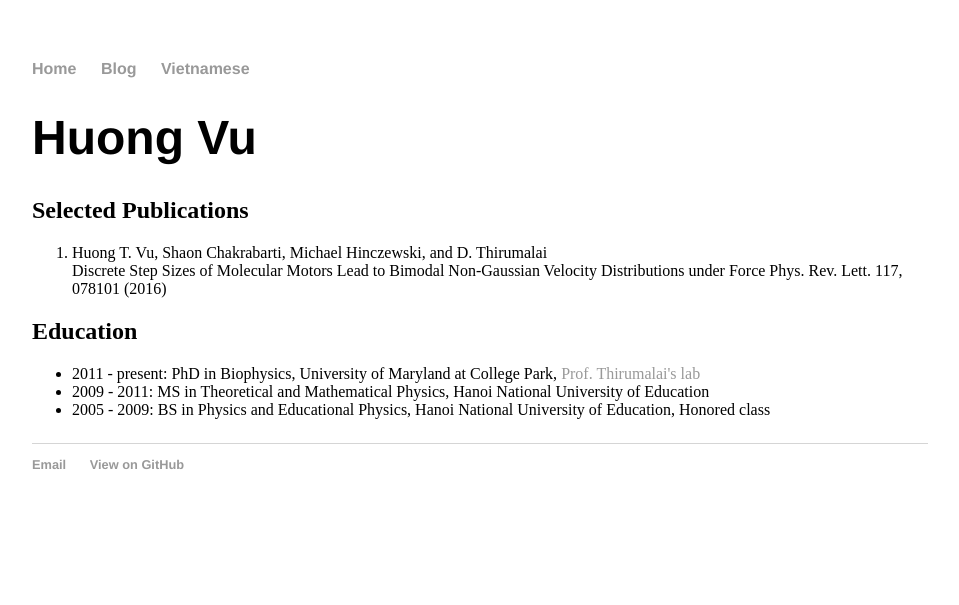
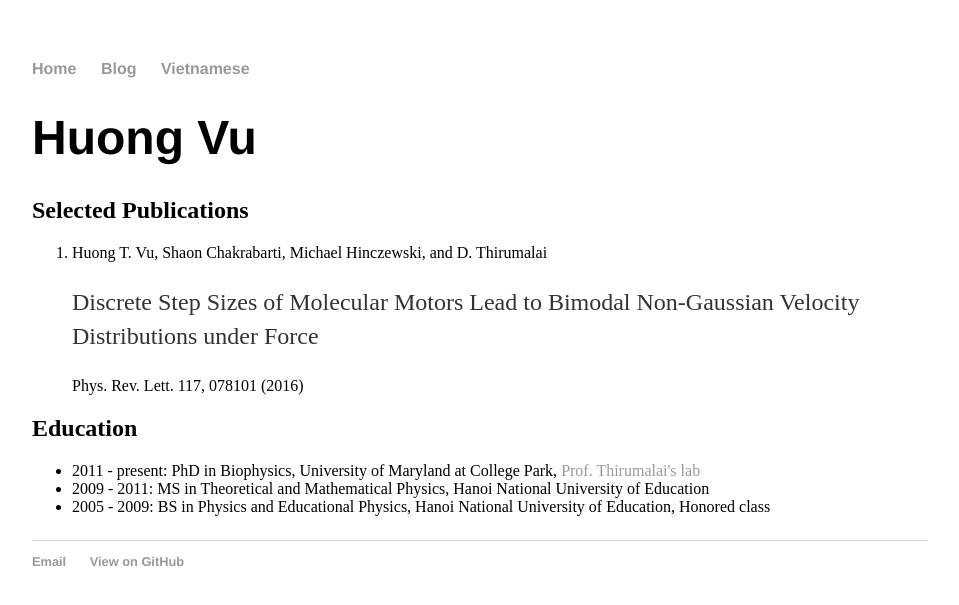
Before and after one commit to huongtvu/meoy9.github.io, a Jekyll site: the page built from index.html, in a window 1280 px wide. Shown: the top 605 px of the page, without its empty margins (160-1119 px from the left). Built offline with Jekyll 4.4.1, drawn with Linux system fonts in a browser that asks for light colours.

```diff
--- a/index.html
+++ b/index.html
@@ -11,7 +11,7 @@ title: Huong Vu, Graduate Student in University of Maryland at College Park
 	<h2> Selected Publications</h2>
 	<ol>
 		<li> Huong T. Vu, Shaon Chakrabarti, Michael Hinczewski, and D. Thirumalai </li>
-			Discrete Step Sizes of Molecular Motors Lead to Bimodal Non-Gaussian Velocity Distributions under Force
+		<p>	Discrete Step Sizes of Molecular Motors Lead to Bimodal Non-Gaussian Velocity Distributions under Force </p>
 		Phys. Rev. Lett. 117, 078101 (2016)
 
 	</ol>
```
